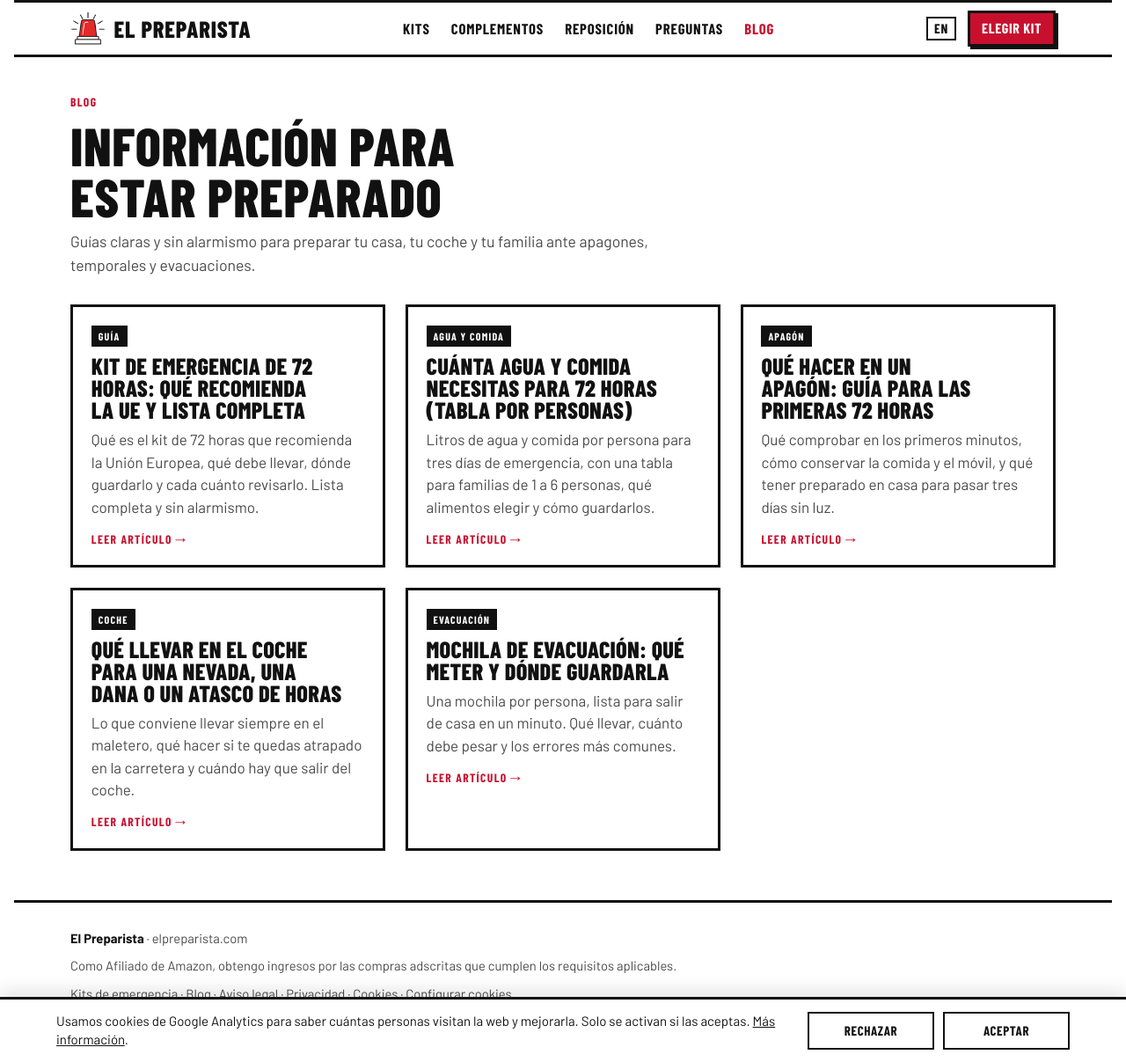
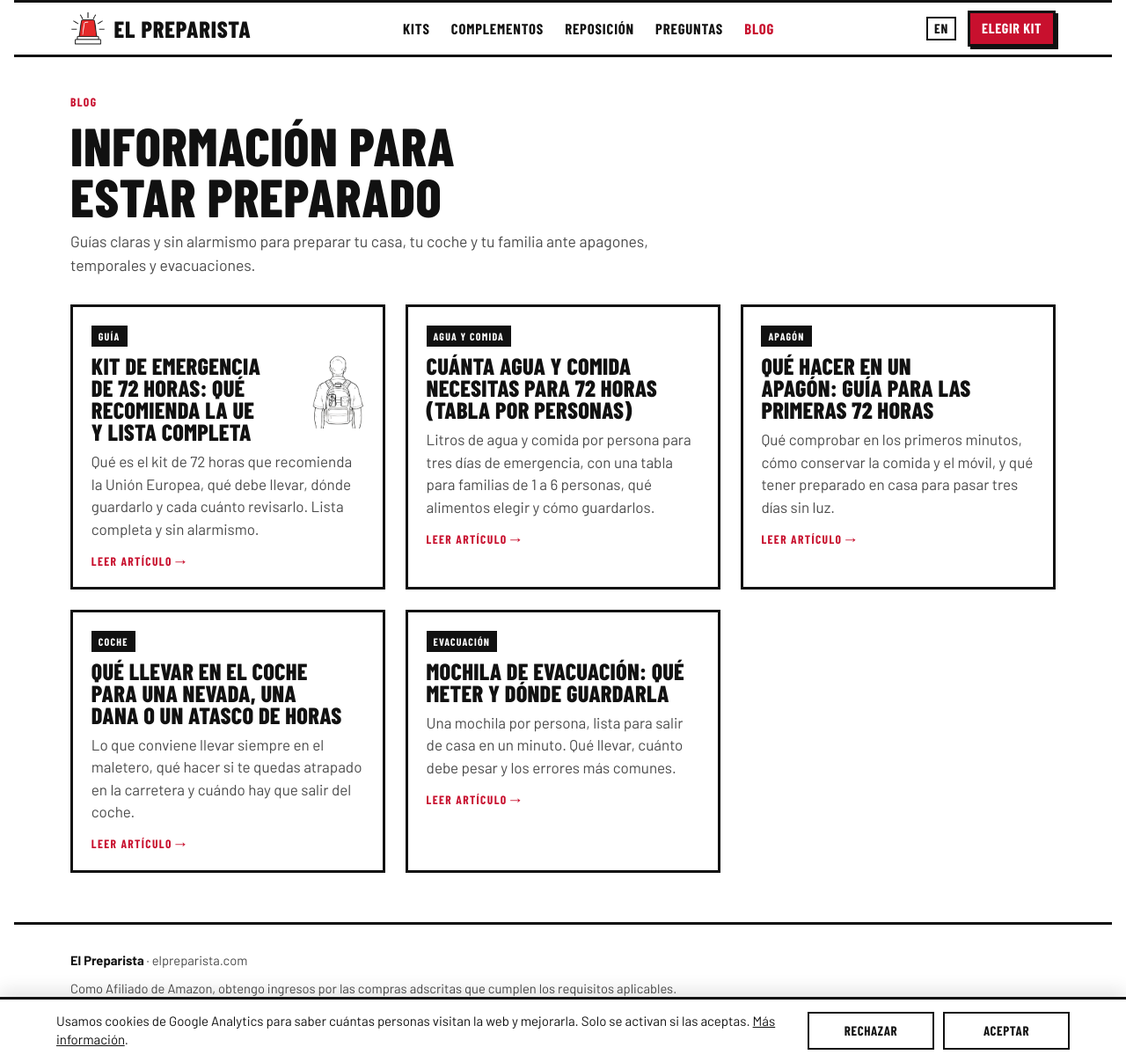
Before and after one commit to lucilayun-ux/elpreparista, a Jekyll site: the page built from blog/index.html, in a window 1280 px wide and 1207 px high. Shown: the whole window at 88% size. Built offline with Jekyll 4.4.1, drawn with Linux system fonts in a browser that asks for light colours.

Commit message:
Blog: imagen pequeña junto al título en las tarjetas
Co-Authored-By: Claude Opus 5.5 <noreply@anthropic.com>
Claude-Session: https://claude.ai/code/session_01V7PVvrC8Dt7YxBNA65S9m6

```diff
--- a/_includes/card.html
+++ b/_includes/card.html
@@ -1,7 +1,7 @@
 {% assign p = include.post %}
 <a class="card" href="{{ p.url }}">
   {% if p.category %}<span class="cap tag">{{ p.category }}</span>{% endif %}
-  <h3>{{ p.title }}</h3>
+  {% if p.image %}<div class="cardhead"><h3>{{ p.title }}</h3><img src="{{ p.image }}" alt="" loading="lazy"></div>{% else %}<h3>{{ p.title }}</h3>{% endif %}
   <p>{{ p.description }}</p>
   <span class="cap go">{% if p.lang == "en" %}Read article{% else %}Leer artículo{% endif %} →</span>
 </a>
--- a/blog.css
+++ b/blog.css
@@ -62,6 +62,8 @@ nav.links a:hover, nav.links a[aria-current="page"] { color: var(--red); }
 a.card { display: grid; align-content: start; gap: .55rem; padding: 1.3rem 1.3rem 1.2rem; border: 3px solid var(--ink); text-decoration: none; background: var(--paper); transition: transform .1s, box-shadow .1s; }
 a.card:hover { transform: translate(-2px, -2px); box-shadow: 5px 5px 0 var(--ink); }
 a.card h3 { font-size: 1.65rem; }
+.cardhead { display: flex; align-items: flex-start; justify-content: space-between; gap: .8rem; }
+.cardhead img { flex: none; width: auto; height: 84px; }
 a.card p { color: var(--muted); }
 a.card .go { color: var(--red); margin-top: .3rem; }
 .tag { justify-self: start; background: var(--ink); color: #fff; padding: .2rem .5rem; font-size: .75rem; }
```
